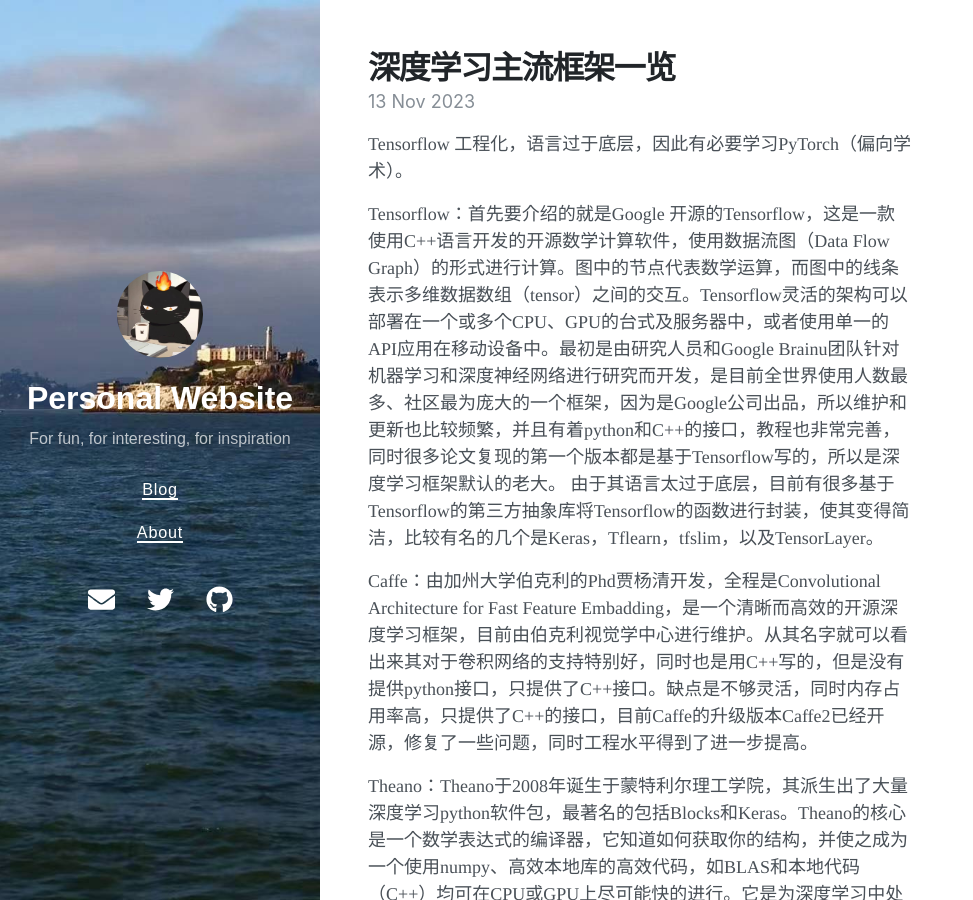
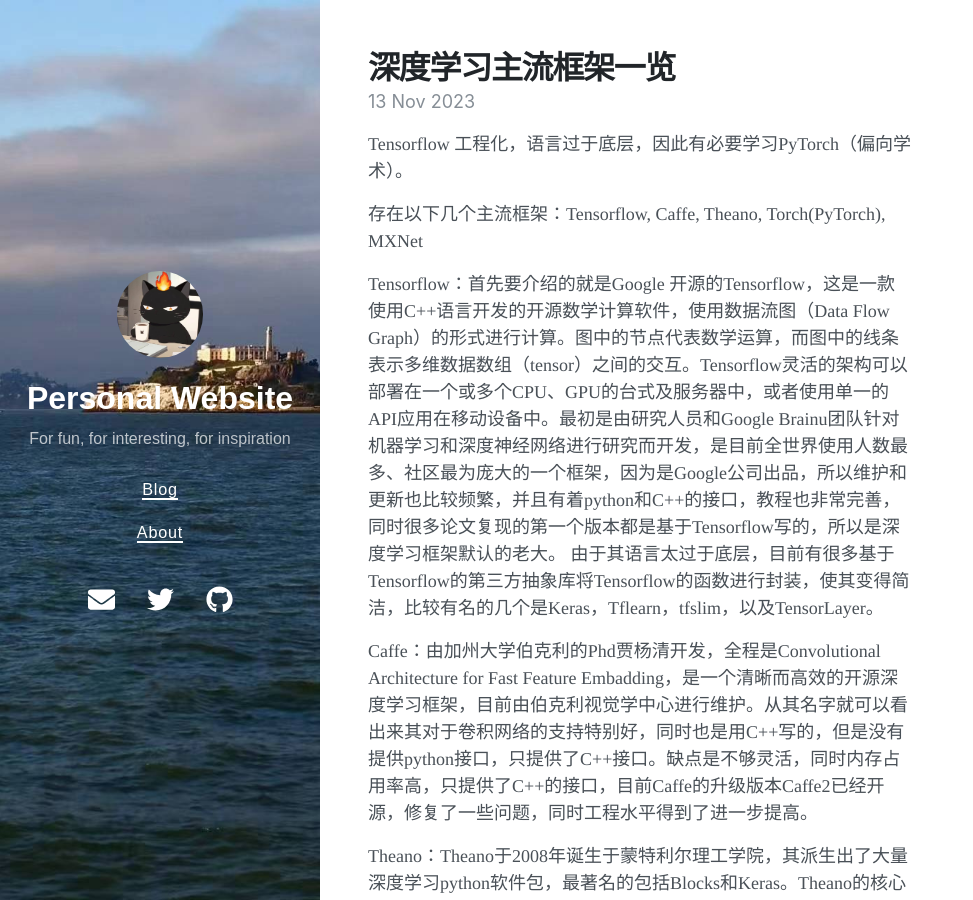
Before and after one commit to New-lay/New-lay.github.io, a Jekyll site: the page built from _posts/2023-11-13-PyTorch-Note.md, in a window 1280 px wide and 900 px high. Shown: the whole window, without its empty margins (0-973 px from the left). Built offline with Jekyll 4.4.1, drawn with Linux system fonts in a browser that asks for light colours; nearby versions of some CDN libraries.

Commit message:
Update 2023-11-13-PyTorch-Note.md

```diff
--- a/_posts/2023-11-13-PyTorch-Note.md
+++ b/_posts/2023-11-13-PyTorch-Note.md
@@ -6,6 +6,8 @@ date: 2023-11-13 15:33 +0800
 ---
 
 Tensorflow 工程化，语言过于底层，因此有必要学习PyTorch（偏向学术）。
+
+存在以下几个主流框架：Tensorflow, Caffe, Theano, Torch(PyTorch), MXNet
 
 Tensorflow：首先要介绍的就是Google 开源的Tensorflow，这是一款使用C++语言开发的开源数学计算软件，使用数据流图（Data Flow Graph）的形式进行计算。图中的节点代表数学运算，而图中的线条表示多维数据数组（tensor）之间的交互。Tensorflow灵活的架构可以部署在一个或多个CPU、GPU的台式及服务器中，或者使用单一的API应用在移动设备中。最初是由研究人员和Google Brainu团队针对机器学习和深度神经网络进行研究而开发，是目前全世界使用人数最多、社区最为庞大的一个框架，因为是Google公司出品，所以维护和更新也比较频繁，并且有着python和C++的接口，教程也非常完善，同时很多论文复现的第一个版本都是基于Tensorflow写的，所以是深度学习框架默认的老大。
 由于其语言太过于底层，目前有很多基于Tensorflow的第三方抽象库将Tensorflow的函数进行封装，使其变得简洁，比较有名的几个是Keras，Tflearn，tfslim，以及TensorLayer。
```
